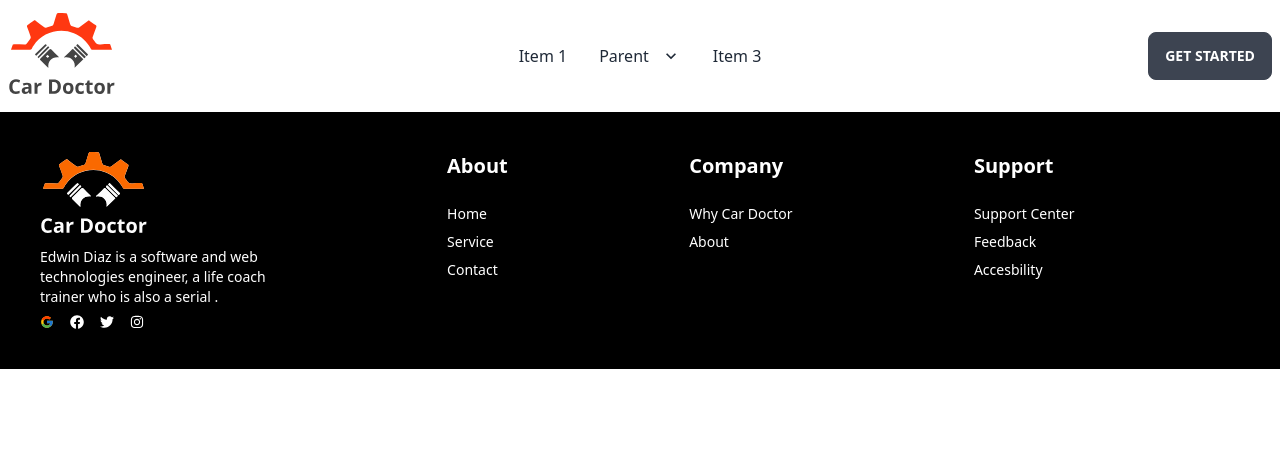
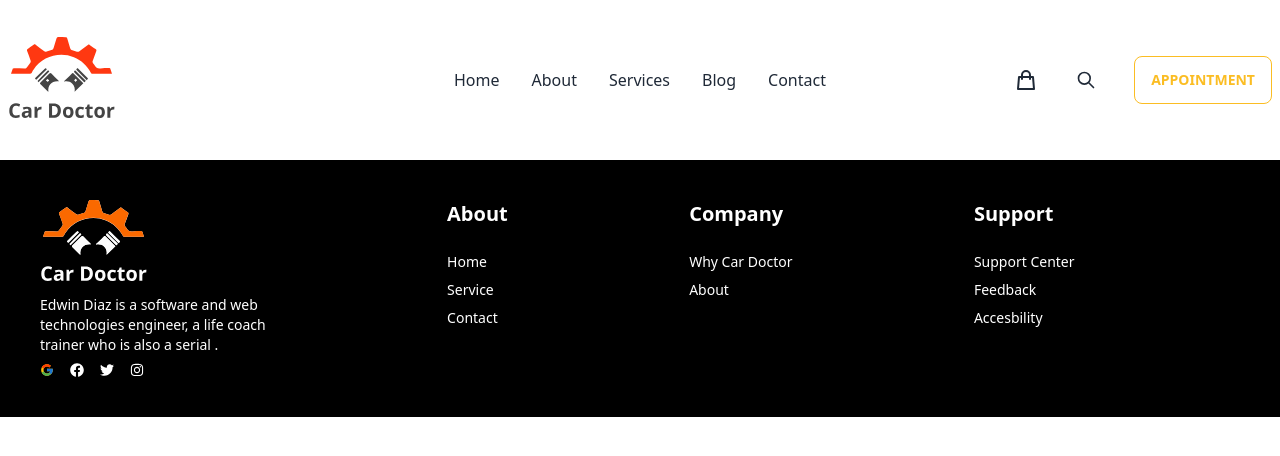
Before and after one commit to KhanZiaul/React-Car-Doctor, a React (Vite) app: page / in a window 1280 px wide. Shown: the top 456 px of the page. Built offline with nearby package versions, Linux system fonts and the light colour scheme.

Commit message:
Nav done

```diff
--- a/src/Pages/Shared/Footer/Footer.jsx
+++ b/src/Pages/Shared/Footer/Footer.jsx
@@ -5,7 +5,7 @@ import { Link } from "react-router-dom";
 
 const Footer = () => {
     return (
-        <footer className="footer p-10 bg-black text-white ">
+        <footer className="my-6 footer p-10 bg-black text-white ">
             <div>
                 <img src={logo} alt="" />
                 <p>Edwin Diaz is a software and web <br /> technologies engineer, a life coach <br /> trainer who is also a serial .</p>
--- a/src/Pages/Shared/Nav/Nav.jsx
+++ b/src/Pages/Shared/Nav/Nav.jsx
@@ -1,48 +1,42 @@
 import logo from '../../../assets/logo.svg'
+import { Link } from "react-router-dom";
+import { HiOutlineShoppingBag } from "react-icons/hi";
 
 const Nav = () => {
     return (
-        <div className="navbar bg-base-100 h-28">
+        <div className="navbar bg-base-100 h-28 my-6">
             <div className="navbar-start">
                 <div className="dropdown">
                     <label tabIndex={0} className="btn btn-ghost lg:hidden">
                         <svg xmlns="http://www.w3.org/2000/svg" className="h-5 w-5" fill="none" viewBox="0 0 24 24" stroke="currentColor"><path strokeLinecap="round" strokeLinejoin="round" strokeWidth="2" d="M4 6h16M4 12h8m-8 6h16" /></svg>
                     </label>
                     <ul tabIndex={0} className="menu menu-compact dropdown-content mt-3 p-2 shadow bg-base-100 rounded-box w-52">
-                        <li><a>Item 1</a></li>
-                        <li tabIndex={0}>
-                            <a className="justify-between">
-                                Parent
-                                <svg className="fill-current" xmlns="http://www.w3.org/2000/svg" width="24" height="24" viewBox="0 0 24 24"><path d="M8.59,16.58L13.17,12L8.59,7.41L10,6L16,12L10,18L8.59,16.58Z" /></svg>
-                            </a>
-                            <ul className="p-2">
-                                <li><a>Submenu 1</a></li>
-                                <li><a>Submenu 2</a></li>
-                            </ul>
-                        </li>
-                        <li><a>Item 3</a></li>
+                        <li><Link>Home</Link></li>
+                        <li><Link>About</Link></li>
+                        <li><Link>Services</Link></li>
+                        <li><Link>Blog</Link></li>
+                        <li><Link>Contact</Link></li>
                     </ul>
                 </div>
                 <img src={logo} alt="" />
             </div>
             <div className="navbar-center hidden lg:flex">
                 <ul className="menu menu-horizontal px-1">
-                    <li><a>Item 1</a></li>
-                    <li tabIndex={0}>
-                        <a>
-                            Parent
-                            <svg className="fill-current" xmlns="http://www.w3.org/2000/svg" width="20" height="20" viewBox="0 0 24 24"><path d="M7.41,8.58L12,13.17L16.59,8.58L18,10L12,16L6,10L7.41,8.58Z" /></svg>
-                        </a>
-                        <ul className="p-2">
-                            <li><a>Submenu 1</a></li>
-                            <li><a>Submenu 2</a></li>
-                        </ul>
-                    </li>
-                    <li><a>Item 3</a></li>
+                    <li><Link>Home</Link></li>
+                    <li><Link>About</Link></li>
+                    <li><Link>Services</Link></li>
+                    <li><Link>Blog</Link></li>
+                    <li><Link>Contact</Link></li>
                 </ul>
             </div>
-            <div className="navbar-end">
-                <a className="btn">Get started</a>
+            <div className="navbar-end items-center lg:gap-6">
+
+                <HiOutlineShoppingBag className='w-6 h-6' />
+
+                <button className="btn btn-ghost btn-circle">
+                    <svg xmlns="http://www.w3.org/2000/svg" className="h-5 w-5" fill="none" viewBox="0 0 24 24" stroke="currentColor"><path strokeLinecap="round" strokeLinejoin="round" strokeWidth="2" d="M21 21l-6-6m2-5a7 7 0 11-14 0 7 7 0 0114 0z" /></svg>
+                </button>
+                <button className="btn btn-outline btn-warning">Appointment</button>
             </div>
         </div>
     );
--- a/src/main.jsx
+++ b/src/main.jsx
@@ -2,12 +2,15 @@ import React from 'react'
 import ReactDOM from 'react-dom/client'
 import './index.css'
 
-import { RouterProvider} from "react-router-dom";
+import { RouterProvider } from "react-router-dom";
 import router from './Rotes/Routes.jsx';
 
 
 ReactDOM.createRoot(document.getElementById('root')).render(
-  <React.StrictMode>
-    <RouterProvider router={router} />
-  </React.StrictMode>,
+
+  <div className='lg:max-w-7xl mx-auto my-5'>
+    <React.StrictMode>
+      <RouterProvider router={router} />
+    </React.StrictMode>
+  </div>
 )
```
